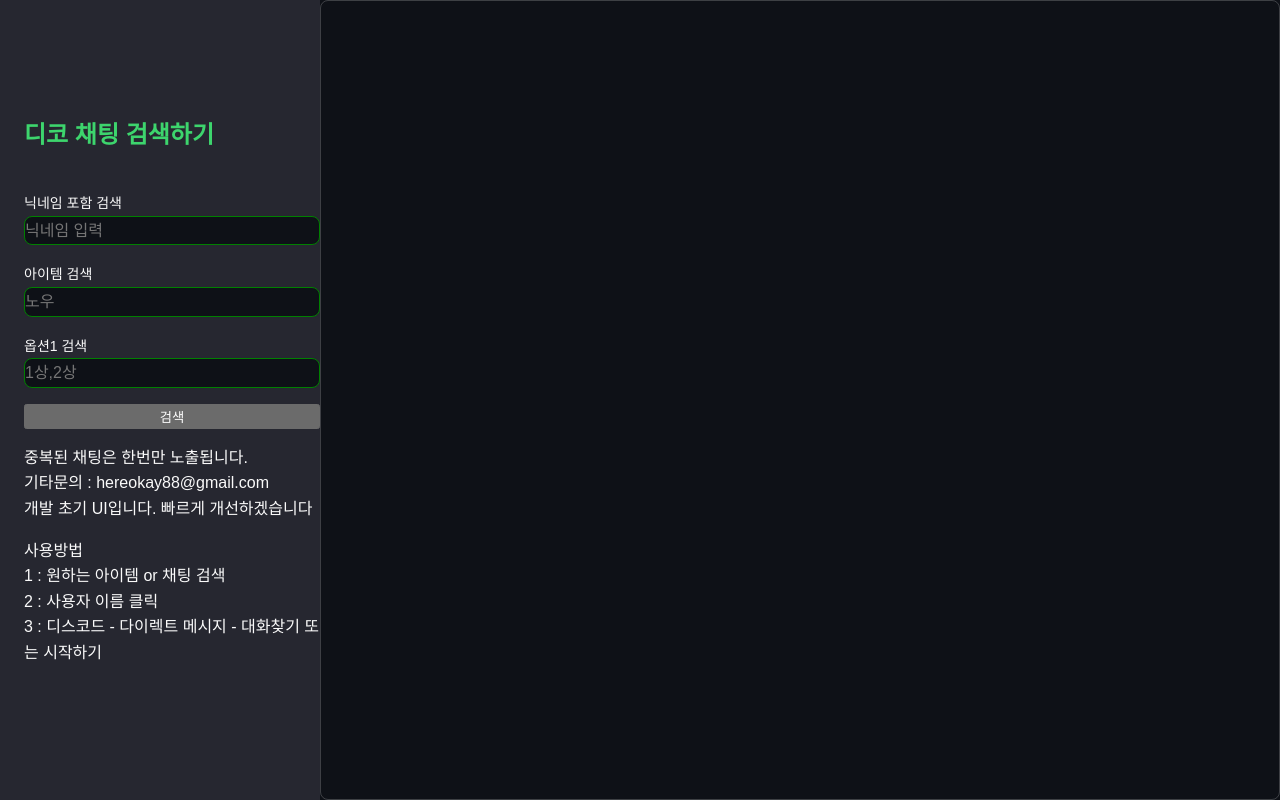
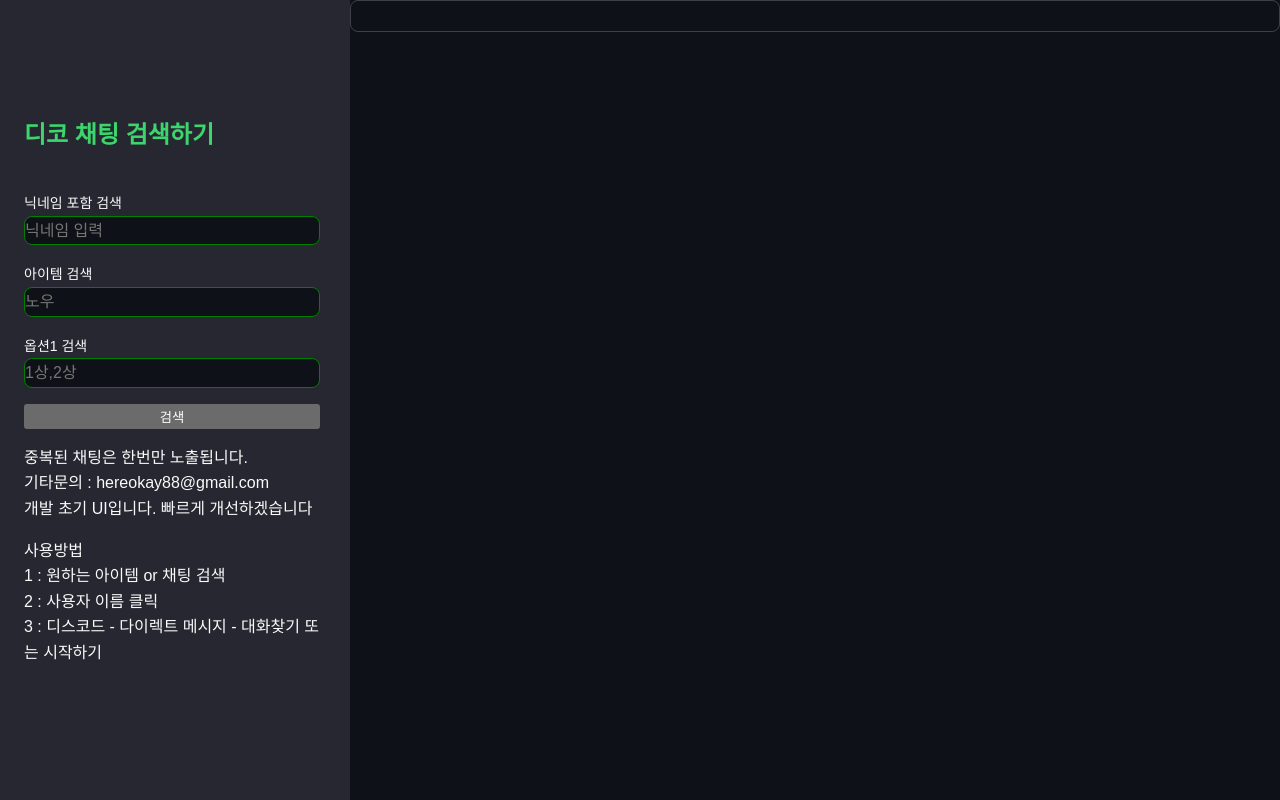
Before and after one commit to hereokay/discord_front, a React (Create React App) app: page / in a window 1280 px wide. Built offline with nearby package versions, Linux system fonts and the light colour scheme.

Commit message:
필터링 추가

```diff
--- a/src/App.css
+++ b/src/App.css
@@ -6,6 +6,7 @@
 
 .App-sidebar {
   width: 25%; /* 사이드바의 너비를 전체의 25%로 설정 */
+  min-width: 350px;
   background-color: rgb(38, 39, 48); /* 어두운 배경색을 설정 */
   color: white; /* 텍스트 색상을 흰색으로 설정 */
   overflow-y: auto; /* 내용이 많을 때 스크롤바가 생기도록 설정 */
--- a/src/components/ChatInput/ChatInput.css
+++ b/src/components/ChatInput/ChatInput.css
@@ -50,6 +50,7 @@
     box-sizing: border-box;
     padding: 6rem 1.5rem;
     margin: auto;
+    width: 300px;
 }
 input {
     text-size-adjust: 100%;
--- a/src/components/ChatInput/ChatInput.js
+++ b/src/components/ChatInput/ChatInput.js
@@ -65,7 +65,8 @@ function ChatInput({ onNewMessages }) {
       })
 
       onNewMessages(data)
-      console.log(data); // 여기에 검색 결과 처리 로직을 추가할 수 있습니다.
+
+      //console.log(data); // 여기에 검색 결과 처리 로직을 추가할 수 있습니다.
 
     } catch (error) {
       console.error('검색 요청 실패:', error);
--- a/src/components/ChatList/ChatList.css
+++ b/src/components/ChatList/ChatList.css
@@ -1,6 +1,7 @@
 
 
 .chat-list {
+  margin: auto;
   font-size: 16px;
   font-family: "Source Sans Pro", sans-serif;
   font-weight: 400;
@@ -14,24 +15,28 @@
   border: 1px solid rgba(250, 250, 250, 0.2);
   border-radius: 0.5rem;
   padding: calc(1em - 1px);
-  height: 800px;
+  height: auto;
   overflow: auto;
   }
 
   .chat-item {
-    border: 1px solid white; /* 1픽셀 두께의 검은색 실선 테두리 */
-    display: flex;
+
+    border: 1px solid rgba(250, 250, 250, 0.2);
+    display: flex; /* Flexbox를 사용하여 아이템을 가로로 정렬합니다. */
     margin-bottom: 10px;
     align-items: center;
   }
 
   .chat-time {
     margin-right: 10px;
+    width: 100px; /* chat-time의 너비를 고정합니다. */
+
     /* Additional styling */
+
   }
 
   .chat-name {
-    text-align: center; /* 텍스트 수평 정렬을 중앙으로 설정합니다 */
+    width: 300px;
     margin-right: 10px;
     font-weight: bold;
     /* Additional styling */
@@ -40,6 +45,10 @@
 
   .chat-message {
     /* Additional styling */
+    flex: 1; /* chat-message가 남은 공간을 채우도록 함 */
+    width: auto; /* highlightedText의 너비를 고정합니다. */
+
+    word-wrap: break-word; /* 긴 단어가 너비를 초과할 경우 줄바꿈 */
     white-space: pre-wrap;
-    position: relative;
+    text-align: left;
   }
```
